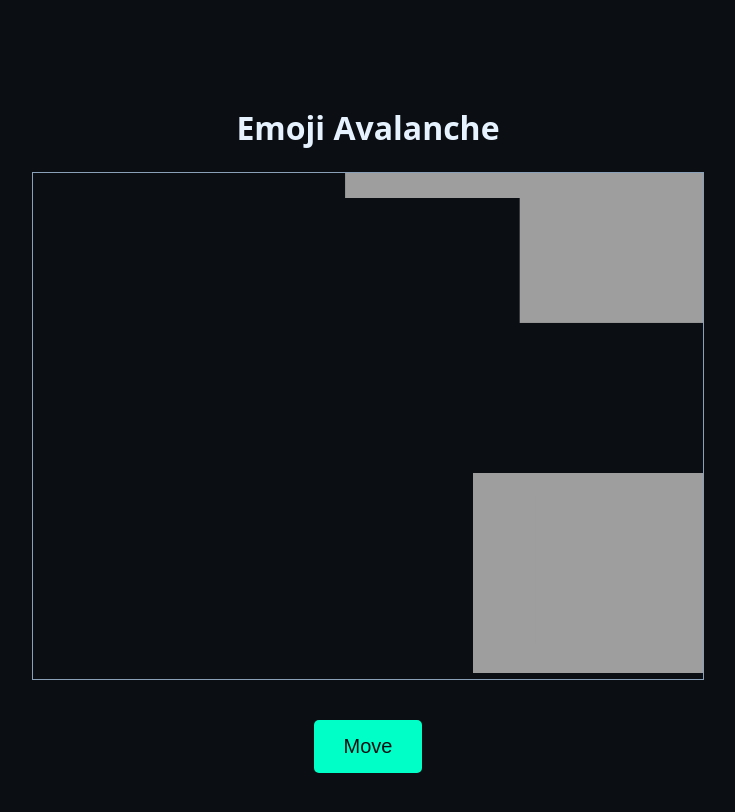
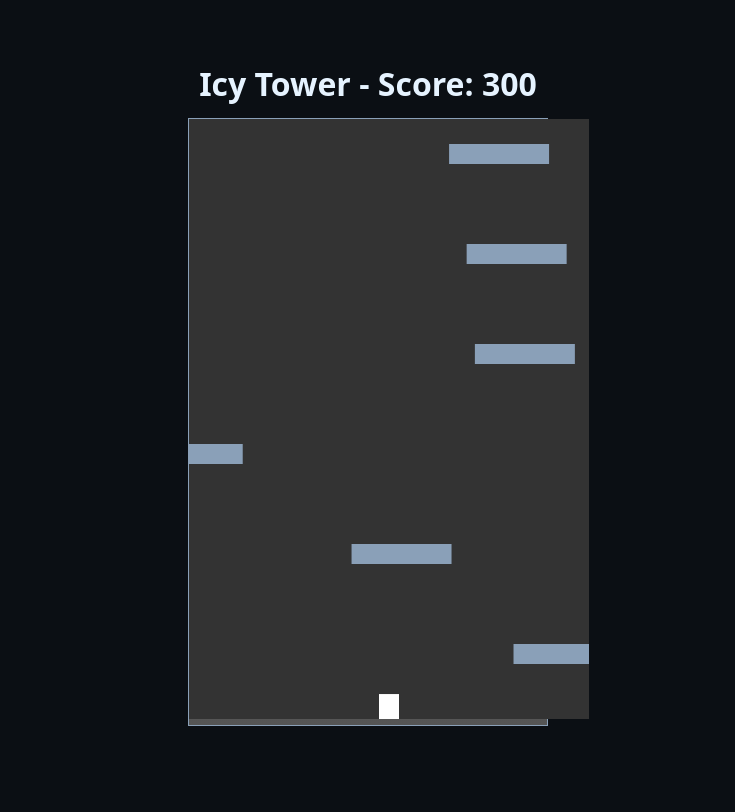
Before and after one commit to setrf/emoji-avalanche, a plain HTML site: page public/index.html in a window 1280 px wide. Shown: the whole page, without its empty margins (272-1007 px from the left). Drawn offline with nearby package versions, Linux system fonts and the light colour scheme.

Commit message:
feat: Pivot to Icy Tower style game

```diff
--- a/public/index.html
+++ b/public/index.html
@@ -3,14 +3,13 @@
   <head>
     <meta charset="utf-8" />
     <meta name="viewport" content="width=device-width, initial-scale=1, maximum-scale=1" />
-    <title>Emoji Avalanche</title>
+    <title>Icy Tower</title>
     <link rel="stylesheet" href="./style.css" />
   </head>
   <body>
     <main class="container">
-      <h1>Emoji Avalanche</h1>
+      <h1>Icy Tower</h1>
       <div id="canvas-container"></div>
-      <button id="move-button">Move</button>
     </main>
     <script src="https://cdnjs.cloudflare.com/ajax/libs/matter-js/0.18.0/matter.min.js"></script>
     <script src="./script.js"></script>
--- a/public/script.js
+++ b/public/script.js
@@ -4,8 +4,8 @@
 const { world } = engine;
 
 const canvasContainer = document.getElementById('canvas-container');
-const width = canvasContainer.clientWidth;
-const height = 500;
+const width = 400;
+const height = 600;
 
 const render = Render.create({
   element: canvasContainer,
@@ -14,7 +14,7 @@
     width,
     height,
     wireframes: false,
-    background: '#0b0f14'
+    background: '#333'
   }
 });
 
@@ -22,63 +22,101 @@
 Runner.run(Runner.create(), engine);
 
 // Player
-const player = Bodies.rectangle(width / 2, height - 50, 50, 50, {
-  isStatic: true,
+const player = Bodies.rectangle(width / 2, height - 100, 20, 50, {
+  inertia: Infinity, // To prevent rotation
   render: {
-    sprite: {
-      texture: 'https://emojicdn.elk.sh/😀',
-      xScale: 1,
-      yScale: 1
-    }
+    fillStyle: '#fff'
   }
 });
 World.add(world, player);
 
-let playerDirection = 1;
+let onGround = false;
 
-document.getElementById('move-button').addEventListener('click', () => {
-  playerDirection *= -1;
-});
+// Platforms
+const platforms = [];
+let platformY = height - 50;
 
-// Falling Emojis
-const emojis = ['😂', '😍', '😭', '🤔', '🔥', '👍', '❤️', '🎉', '💯'];
-
-function createFallingEmoji() {
-  const x = Math.random() * width;
-  const emoji = emojis[Math.floor(Math.random() * emojis.length)];
-  const body = Bodies.circle(x, -50, 25, {
-    restitution: 0.8,
+function createPlatform(x, y) {
+  const platform = Bodies.rectangle(x, y, 100, 20, {
+    isStatic: true,
     render: {
-      sprite: {
-        texture: `https://emojicdn.elk.sh/${emoji}`,
-        xScale: 0.5,
-        yScale: 0.5
-      }
+      fillStyle: '#8aa0b8'
     }
   });
-  World.add(world, body);
+  platforms.push(platform);
+  World.add(world, platform);
 }
 
-setInterval(createFallingEmoji, 500);
+// Initial platform
+createPlatform(width / 2, platformY);
+
+// Generate more platforms
+for (let i = 0; i < 10; i++) {
+  platformY -= 100;
+  createPlatform(Math.random() * width, platformY);
+}
+
+// Controls
+const keys = {};
+document.addEventListener('keydown', e => keys[e.code] = true);
+document.addEventListener('keyup', e => keys[e.code] = false);
 
 // Game Loop
+let score = 0;
+let scrollSpeed = 1;
+
 Events.on(engine, 'beforeUpdate', () => {
-  const newX = player.position.x + playerDirection * 5;
-  if (newX > 25 && newX < width - 25) {
-    Body.setPosition(player, { x: newX, y: player.position.y });
+  // Movement
+  if (keys.ArrowLeft) {
+    Body.setVelocity(player, { x: -5, y: player.velocity.y });
+  }
+  if (keys.ArrowRight) {
+    Body.setVelocity(player, { x: 5, y: player.velocity.y });
+  }
+  if (keys.Space && onGround) {
+    Body.setVelocity(player, { x: player.velocity.x, y: -12 });
+    onGround = false;
+  }
+
+  // Scrolling
+  platforms.forEach(platform => {
+    Body.translate(platform, { x: 0, y: scrollSpeed });
+  });
+
+  // Update score
+  score += scrollSpeed;
+  document.querySelector('h1').textContent = `Icy Tower - Score: ${Math.floor(score)}`;
+
+  // Generate new platforms
+  if (platforms[platforms.length - 1].position.y > 0) {
+    platformY = platforms[platforms.length - 1].position.y - 100;
+    createPlatform(Math.random() * width, platformY);
+  }
+
+  // Remove old platforms
+  platforms.forEach((platform, index) => {
+    if (platform.position.y > height + 50) {
+      World.remove(world, platform);
+      platforms.splice(index, 1);
+    }
+  });
+
+  // Game Over
+  if (player.position.y > height) {
+    alert('Game Over!');
+    Engine.clear(engine);
+    Render.stop(render);
+    Runner.stop(Runner.create());
   }
 });
 
-// Game Over
+// Collision Detection
 Events.on(engine, 'collisionStart', event => {
   const pairs = event.pairs;
   for (let i = 0; i < pairs.length; i++) {
     const pair = pairs[i];
     if (pair.bodyA === player || pair.bodyB === player) {
-      alert('Game Over!');
-      Engine.clear(engine);
-      Render.stop(render);
-      Runner.stop(Runner.create());
+      onGround = true;
     }
   }
 });
--- a/public/style.css
+++ b/public/style.css
@@ -8,21 +8,11 @@
 * { box-sizing: border-box; }
 html, body { height: 100%; margin: 0; }
 body { background: var(--bg); color: var(--fg); font: 16px/1.5 system-ui, -apple-system, Segoe UI, Roboto, sans-serif; }
-.container { max-width: 720px; margin: 10vh auto; padding: 24px; text-align: center; }
-h1 { margin: 0 0 12px; }
+.container { max-width: 400px; margin: 5vh auto; padding: 20px; text-align: center; }
+h1 { margin: 0 0 10px; }
 
 #canvas-container {
-  margin: 20px 0;
+  margin: 0 auto;
   border: 1px solid var(--muted);
+  background-image: linear-gradient(to bottom, #333, #555);
 }
-
-#move-button {
-  background: var(--accent);
-  color: var(--bg);
-  border: none;
-  padding: 15px 30px;
-  font-size: 20px;
-  cursor: pointer;
-  border-radius: 5px;
-  margin-top: 20px;
-}
```
